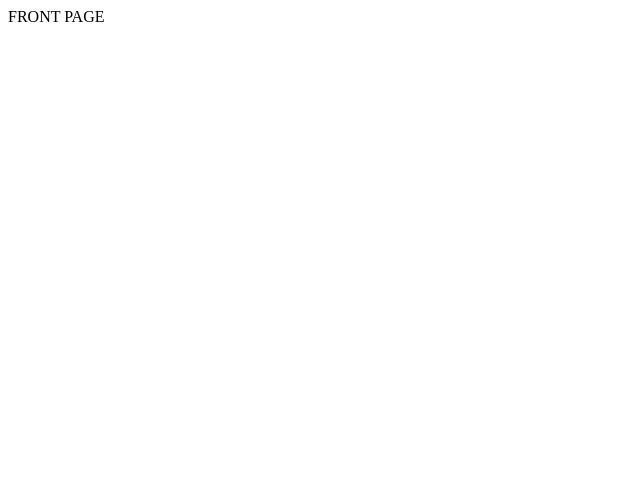
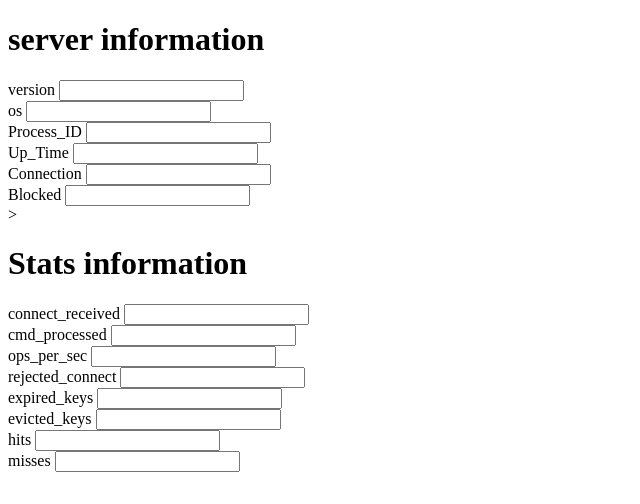
Before and after one commit to shubham-khantwal/kritikal_proj, a plain HTML site: page page.html in a window 1280 px wide. Shown: the whole page, without its empty margins (0-640 px from the left). Drawn offline with Linux system fonts and the light colour scheme.

Commit message:
add front end

```diff
--- a/app.js
+++ b/app.js
@@ -8,12 +8,12 @@ const app = express();
 const port = process.env.PORT || 3000;
 
 app.use(bodyParser.json());
-//app.use(express.static(__dirname));
+app.use(express.static(__dirname+'/page.html'));
 
 const fPage = path.resolve(__dirname+"../redis-monitor/app/templates/index_page.html");
 
 app.get('/',(req,res)=>{
- res.end("FRONT PAGE")
+ res.end("FRONT-PAGE")
 });
 
 app.get('/api/redis_list',(req,res)=>{
--- a/page.html
+++ b/page.html
@@ -6,6 +6,26 @@
     <title>Document</title>
 </head>
 <body>
-    FRONT PAGE
+<div class="server_info">
+    <h1>server information</h1>
+    version <input type="text" name='version'><br>
+    os <input type="text" name='os'><br>
+    Process_ID <input type="text" name='process_id'><br>
+    Up_Time <input type="text" name='up_time'><br>
+    Connection <input type="text" name='connection'><br>
+    Blocked <input type="text" name='blocked'><br>
+</div>>
+<div class="stats_info">
+    <h1>Stats information</h1>
+    connect_received <input type="text" name="connect_received"><br>
+    cmd_processed <input type="text" name="cmd_processed"><br>
+    ops_per_sec <input type="text" name="ops_per_sec"><br>
+    rejected_connect <input type="text" name="rejected_connect"><br>
+    expired_keys <input type="text" name="expired_keys"><br>
+    evicted_keys <input type="text" name="evicted_keys"><br>
+    hits <input type="text" name="hits"><br>
+    misses <input type="text" name="misses"><br>
+</div>
+
 </body>
 </html>
```
